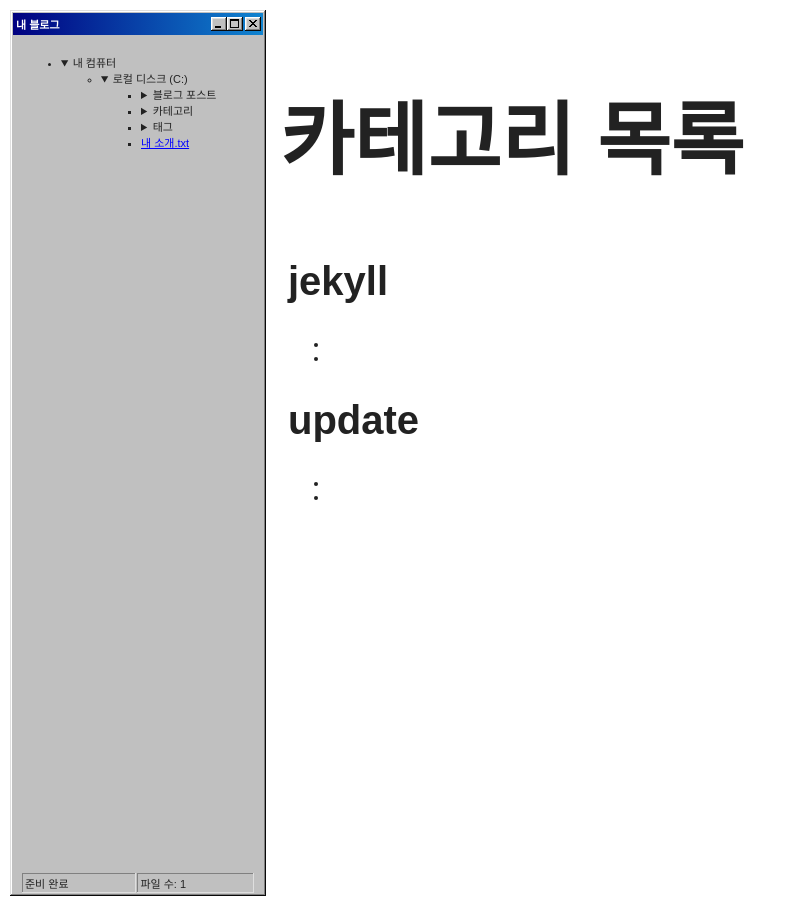
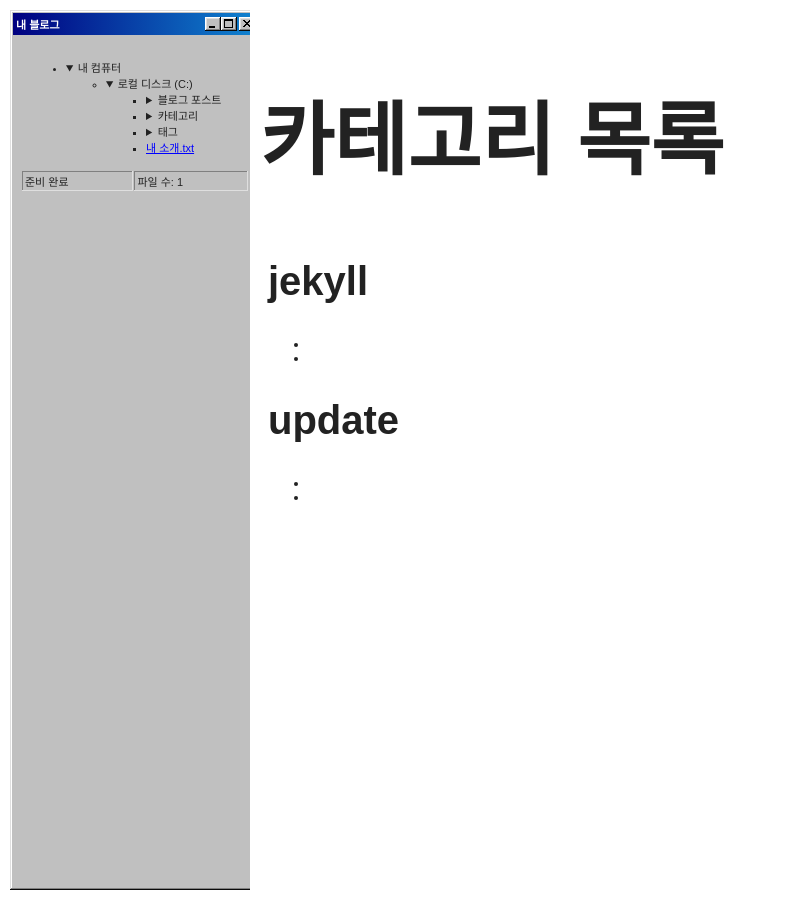
Before and after one commit to shinjeha/shinjeha.github.io, a Jekyll site: the page built from categories.html, in a window 1280 px wide. Shown: the whole page, without its empty margins (0-797 px from the left). Built offline with Jekyll 4.4.1, drawn with Linux system fonts in a browser that asks for light colours; some web fonts are replaced.

Commit message:
test commit

```diff
--- a/_includes/explorer_sidebar.html
+++ b/_includes/explorer_sidebar.html
@@ -7,8 +7,8 @@
             <button aria-label="Close"></button>
         </div>
     </div>
-    <div class="window-body" style="display: flex; flex-direction: column; height: calc(100% - 30px);">
-        <div class="tree-view" style="flex-grow: 1; overflow-y: auto;">
+    <div class="window-body" style="display: flex; flex-direction: column; flex-grow: 1;">
+        <div class="tree-view" style="flex-grow: 1; overflow-y: auto; padding: 5px;">
             <ul>
                 <li>
                     <details open>
--- a/_includes/head.html
+++ b/_includes/head.html
@@ -7,6 +7,26 @@
     <meta name="description"
         content="{% if page.excerpt %}{{ page.excerpt | strip_html | strip_newlines | truncate: 160 }}{% else %}{{ site.description }}{% endif %}">
 
+    <style>
+        *,
+        *::before,
+        *::after {
+            box-sizing: border-box;
+        }
+
+        body,
+        html {
+            margin: 0;
+            padding: 0;
+            height: 100vh;
+            /* 전체 뷰포트 높이 */
+            overflow: hidden;
+            /* body에 스크롤바 생기지 않도록 */
+            font-family: -apple-system, BlinkMacSystemFont, "Segoe UI", Roboto, Oxygen-Sans, Ubuntu, Cantarell, "Helvetica Neue", sans-serif;
+            /* 기본 폰트 설정 (Windows 98 폰트와 유사한 느낌으로) */
+        }
+    </style>
+
     <link rel="stylesheet" href="/assets/css/98.css">
 
     <link rel="canonical" href="{{ page.url | replace:'index.html','' | absolute_url }}">
--- a/_layouts/default.html
+++ b/_layouts/default.html
@@ -2,9 +2,9 @@
 <html lang="{{ page.lang | default: site.lang | default: " en" }}">
 {% include head.html %}
 
-<body style="margin: 0; height: 100vh; overflow: hidden; display: flex; flex-direction: column;">
+<body style="display: flex; flex-direction: column; height: 100%;">
     <main style="display: flex; flex-grow: 1; overflow: hidden;">
-        <aside style="width: 250px; flex-shrink: 0; padding: 10px; overflow-y: auto;">
+        <aside style="width: 250px; flex-shrink: 0; padding: 10px; overflow-y: hidden;">
             {% include explorer_sidebar.html %}
         </aside>
         <section style="flex-grow: 1; overflow-y: auto; padding: 10px;">
```
